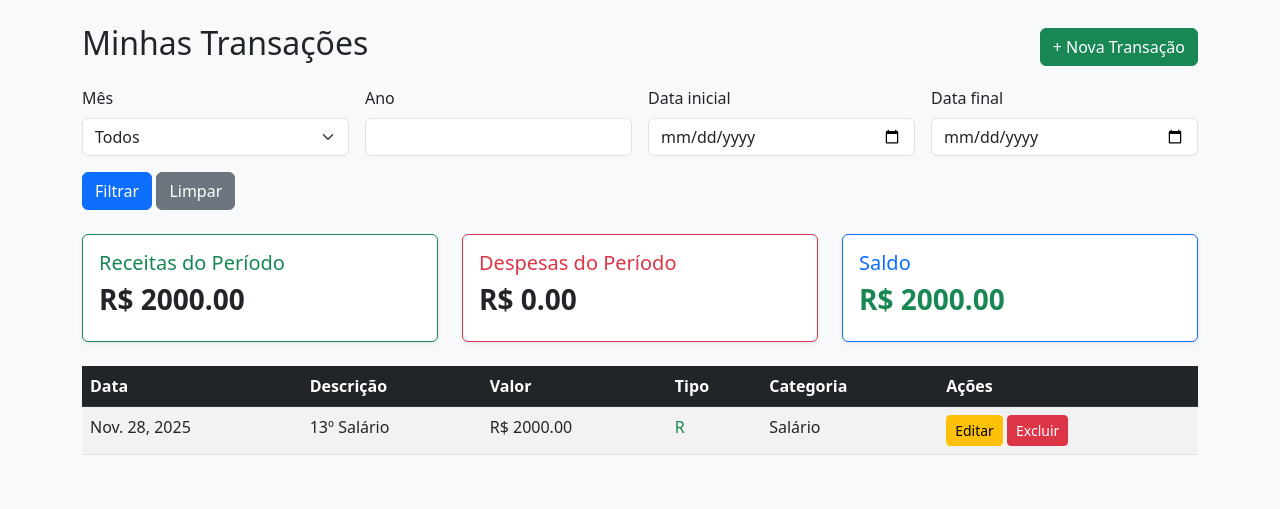
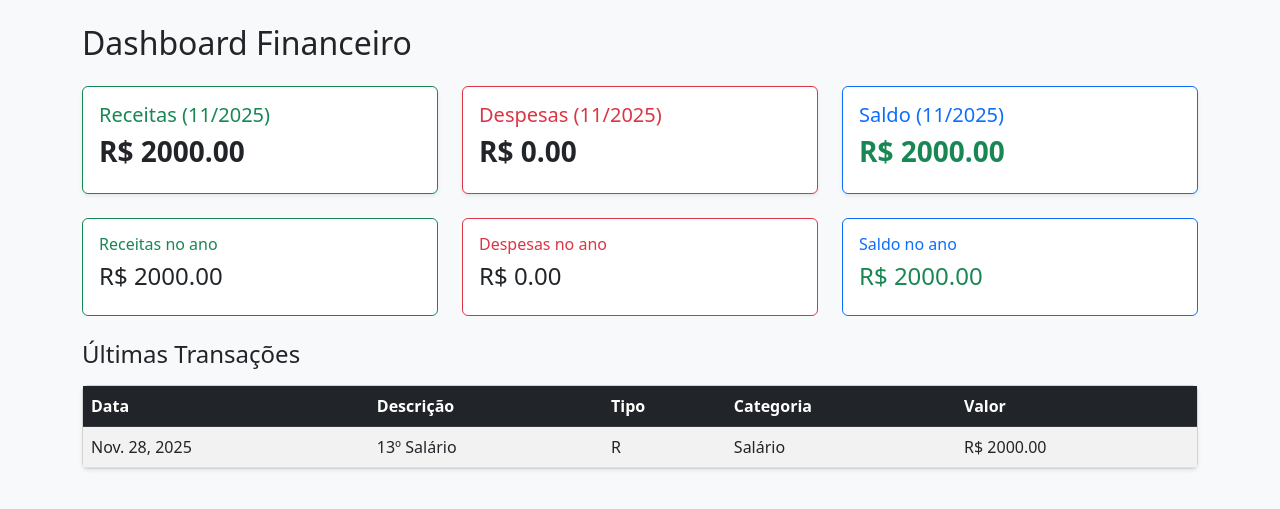
Before and after one commit to luislipesn/Controle-Financeiro, a Django app: page / in a window 1280 px wide. Shown: the part 56-565 px from the top of the page. Run offline with Django 5.2, Linux system fonts and the light colour scheme; a user stored in the database is signed in; data comes from the database, SQL or seed files in the repository; parts of the project's set-up code (start-up, migrations or seed data) failed here and were passed over.

Commit message:
ajustado

```diff
--- a/core/templates/core/base.html
+++ b/core/templates/core/base.html
@@ -33,7 +33,7 @@
 
                     <!-- Link para Transações (Home) -->
                     <li class="nav-item">
-                        <a class="nav-link" href="/">Transações</a>
+                        <a class="nav-link" href="{% url 'listar_transacoes' %}">Transações</a>
                     </li>
 
                     <!-- Link para Categorias -->
--- /dev/null
+++ b/core/templates/core/dashboard.html
@@ -0,0 +1,108 @@
+{% extends "core/base.html" %}
+{% block titulo %}Dashboard{% endblock %}
+
+{% block conteudo %}
+
+<h2 class="mb-4">Dashboard Financeiro</h2>
+
+<!-- CARDS DO MÊS -->
+<div class="row mb-4">
+
+    <div class="col-md-4">
+        <div class="card border-success shadow-sm">
+            <div class="card-body">
+                <h5 class="text-success">Receitas ({{ mes_atual }}/{{ ano_atual }})</h5>
+                <h3 class="fw-bold">R$ {{ receitas|floatformat:2 }}</h3>
+            </div>
+        </div>
+    </div>
+
+    <div class="col-md-4">
+        <div class="card border-danger shadow-sm">
+            <div class="card-body">
+                <h5 class="text-danger">Despesas ({{ mes_atual }}/{{ ano_atual }})</h5>
+                <h3 class="fw-bold">R$ {{ despesas|floatformat:2 }}</h3>
+            </div>
+        </div>
+    </div>
+
+    <div class="col-md-4">
+        <div class="card border-primary shadow-sm">
+            <div class="card-body">
+                <h5 class="text-primary">Saldo ({{ mes_atual }}/{{ ano_atual }})</h5>
+                <h3 class="fw-bold {% if saldo < 0 %}text-danger{% else %}text-success{% endif %}">
+                    R$ {{ saldo|floatformat:2 }}
+                </h3>
+            </div>
+        </div>
+    </div>
+
+</div>
+
+<!-- RESUMO ANUAL -->
+<div class="row mb-4">
+
+    <div class="col-md-4">
+        <div class="card border-success">
+            <div class="card-body">
+                <h6 class="text-success">Receitas no ano</h6>
+                <h4>R$ {{ receitas_ano|floatformat:2 }}</h4>
+            </div>
+        </div>
+    </div>
+
+    <div class="col-md-4">
+        <div class="card border-danger">
+            <div class="card-body">
+                <h6 class="text-danger">Despesas no ano</h6>
+                <h4>R$ {{ despesas_ano|floatformat:2 }}</h4>
+            </div>
+        </div>
+    </div>
+
+    <div class="col-md-4">
+        <div class="card border-primary">
+            <div class="card-body">
+                <h6 class="text-primary">Saldo no ano</h6>
+                <h4 class="{% if saldo_ano < 0 %}text-danger{% else %}text-success{% endif %}">
+                    R$ {{ saldo_ano|floatformat:2 }}
+                </h4>
+            </div>
+        </div>
+    </div>
+
+</div>
+
+<!-- ÚLTIMAS TRANSAÇÕES -->
+<h4 class="mt-4 mb-3">Últimas Transações</h4>
+<div class="card shadow-sm mb-4">
+    <div class="card-body p-0">
+        <table class="table mb-0 table-striped">
+            <thead class="table-dark">
+                <tr>
+                    <th>Data</th>
+                    <th>Descrição</th>
+                    <th>Tipo</th>
+                    <th>Categoria</th>
+                    <th>Valor</th>
+                </tr>
+            </thead>
+            <tbody>
+                {% for t in ultimas %}
+                <tr>
+                    <td>{{ t.data }}</td>
+                    <td>{{ t.descricao }}</td>
+                    <td>{{ t.tipo }}</td>
+                    <td>{{ t.categoria.nome }}</td>
+                    <td>R$ {{ t.valor|floatformat:2 }}</td>
+                </tr>
+                {% empty %}
+                <tr>
+                    <td colspan="5" class="text-center text-muted">Sem transações.</td>
+                </tr>
+                {% endfor %}
+            </tbody>
+        </table>
+    </div>
+</div>
+{% endblock %}
--- a/core/urls.py
+++ b/core/urls.py
@@ -2,5 +2,5 @@ from django.urls import path
 from . import views
 
 urlpatterns = [
-    path('', views.home, name="home"),
+    path("", views.home, name="dashboard"),
 ]
--- a/core/views.py
+++ b/core/views.py
@@ -1,7 +1,10 @@
+from datetime import date
 from django.shortcuts import render
 from django.contrib.auth.decorators import login_required
-from django.db.models import Sum
 from transacoes.models import Transacao
+from django.db import models
+
+
 
 
 MESES = [
@@ -21,33 +24,36 @@ MESES = [
 
 @login_required
 def home(request):
-    transacoes = Transacao.objects.all().order_by("-data")
+    hoje = date.today()
+    mes = hoje.month
+    ano = hoje.year
 
-    mes = request.GET.get("mes")
-    ano = request.GET.get("ano")
-    data_inicio = request.GET.get("data_inicio")
-    data_fim = request.GET.get("data_fim")
+    # Transações do mês
+    transacoes_mes = Transacao.objects.filter(data__month=mes, data__year=ano)
 
-    # FILTRO POR MÊS + ANO
-    if mes and ano:
-        transacoes = transacoes.filter(data__month=mes, data__year=ano)
+    receitas = transacoes_mes.filter(tipo="R").aggregate(total=models.Sum("valor"))["total"] or 0
+    despesas = transacoes_mes.filter(tipo="D").aggregate(total=models.Sum("valor"))["total"] or 0
+    saldo = receitas - despesas
 
-    # FILTRO POR PERÍODO DE DATAS
-    if data_inicio:
-        transacoes = transacoes.filter(data__gte=data_inicio)
+    # Últimas 5 transações
+    ultimas = Transacao.objects.order_by("-data")[:5]
 
-    if data_fim:
-        transacoes = transacoes.filter(data__lte=data_fim)
+    # Resumo anual
+    transacoes_ano = Transacao.objects.filter(data__year=ano)
+    receitas_ano = transacoes_ano.filter(tipo="R").aggregate(total=models.Sum("valor"))["total"] or 0
+    despesas_ano = transacoes_ano.filter(tipo="D").aggregate(total=models.Sum("valor"))["total"] or 0
+    saldo_ano = receitas_ano - despesas_ano
 
-    # RESUMO MENSAL (cardzinhos)
-    total_receitas = transacoes.filter(tipo="R").aggregate(Sum("valor"))["valor__sum"] or 0
-    total_despesas = transacoes.filter(tipo="D").aggregate(Sum("valor"))["valor__sum"] or 0
-    saldo = total_receitas - total_despesas
+    contexto = {
+        "receitas": receitas,
+        "despesas": despesas,
+        "saldo": saldo,
+        "ultimas": ultimas,
+        "receitas_ano": receitas_ano,
+        "despesas_ano": despesas_ano,
+        "saldo_ano": saldo_ano,
+        "mes_atual": mes,
+        "ano_atual": ano,
+    }
 
-    return render(request, "home.html", {
-        "transacoes": transacoes,
-        "meses": MESES,
-        "total_receitas": total_receitas,
-        "total_despesas": total_despesas,
-        "saldo": saldo,
-    })
+    return render(request, "core/dashboard.html", contexto)
--- a/core/templates/home.html
+++ b/transacoes/templates/transacoes/listar_transacoes.html
@@ -45,7 +45,7 @@
 
     <div class="col-12">
         <button class="btn btn-primary">Filtrar</button>
-        <a href="{% url 'home' %}" class="btn btn-secondary">Limpar</a>
+        <a href="{% url 'listar_transacoes' %}" class="btn btn-secondary">Limpar</a>
     </div>
 
 </form>
--- a/transacoes/urls.py
+++ b/transacoes/urls.py
@@ -2,6 +2,7 @@ from django.urls import path
 from . import views
 
 urlpatterns = [
+    path("", views.listar_transacoes, name="listar_transacoes"),
     path("nova/", views.nova_transacao, name="nova_transacao"),
     path("editar/<int:id>/", views.editar_transacao, name="editar_transacao"),
     path("excluir/<int:id>/", views.excluir_transacao, name="excluir_transacao"),
```
Also changed, not shown: transacoes/views.py (+34 -2 lines).
